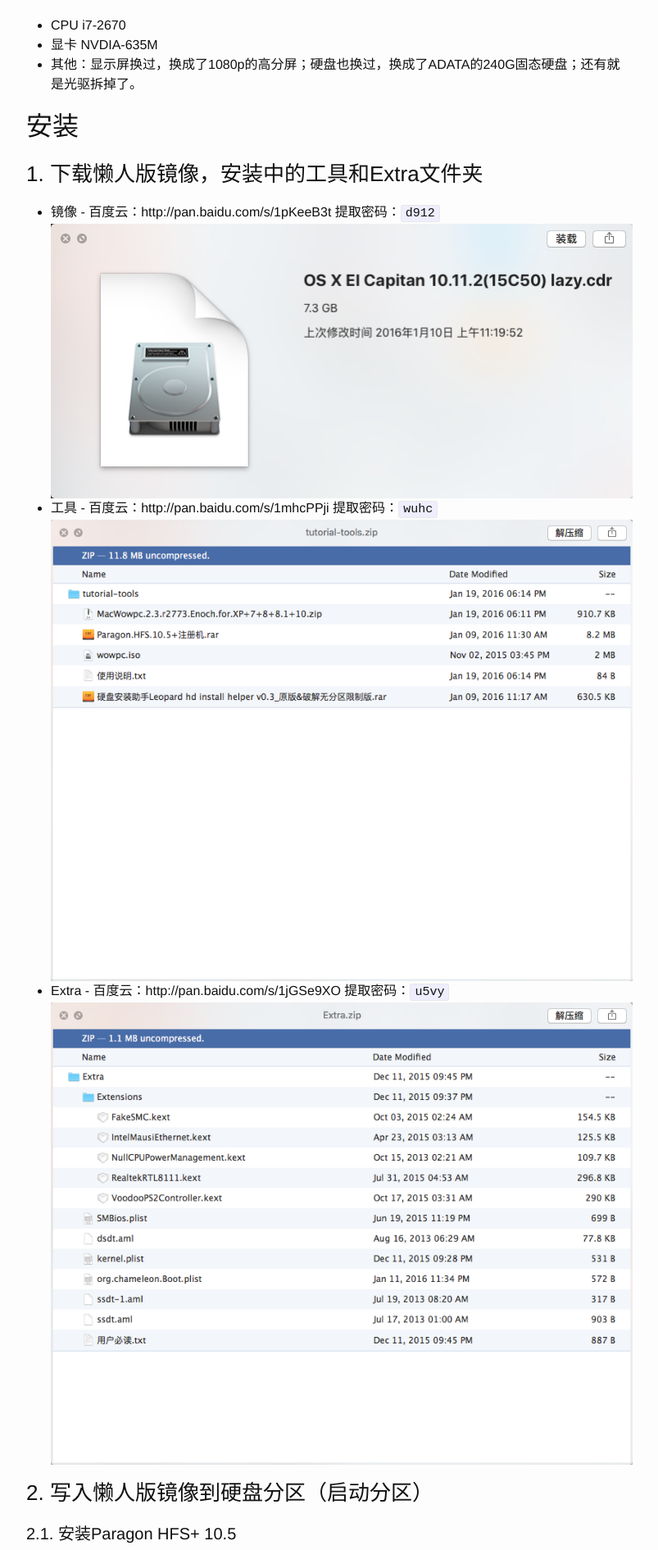
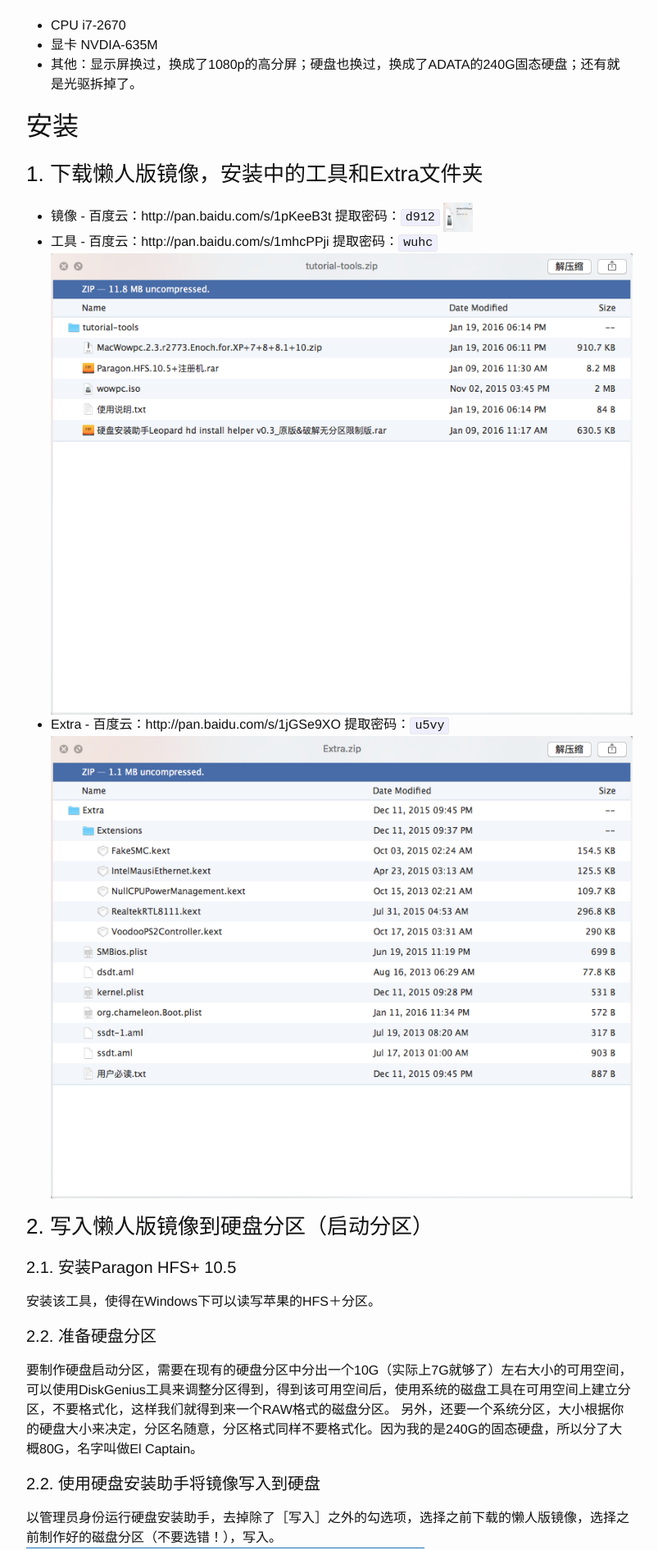
Before and after one commit to zuzhi/zuzhi.github.io, a Jekyll site: the page built from _posts/2016-01-17-OS-X-El-Captain-On-N55SL.markdown, in a window 1280 px wide. Shown: the part 1189-3080 px from the top of the page at 82% size, without its empty margins (238-1041 px from the left). Built offline with Jekyll 4.4.1, drawn with Linux system fonts in a browser that asks for light colours.

Commit message:
kramdown syntax test - image width

```diff
--- a/_posts/2016-01-17-OS-X-El-Captain-On-N55SL.markdown
+++ b/_posts/2016-01-17-OS-X-El-Captain-On-N55SL.markdown
@@ -31,7 +31,7 @@
 
 ### 1. 下载懒人版镜像，安装中的工具和Extra文件夹
 - 镜像 - 百度云：http://pan.baidu.com/s/1pKeeB3t 提取密码：`d912`
-![懒人版镜像](../../../../img/tutorial-captures/QQ20160114-0.png "懒人版镜像")
+![懒人版镜像](../../../../img/tutorial-captures/QQ20160114-0.png "懒人版镜像"){:height="36px" width="36px"}
 - 工具 - 百度云：http://pan.baidu.com/s/1mhcPPji 提取密码：`wuhc`
 ![工具](../../../../img/tutorial-captures/QQ20160119-0.png "工具")
 - Extra - 百度云：http://pan.baidu.com/s/1jGSe9XO 提取密码：`u5vy`
```
